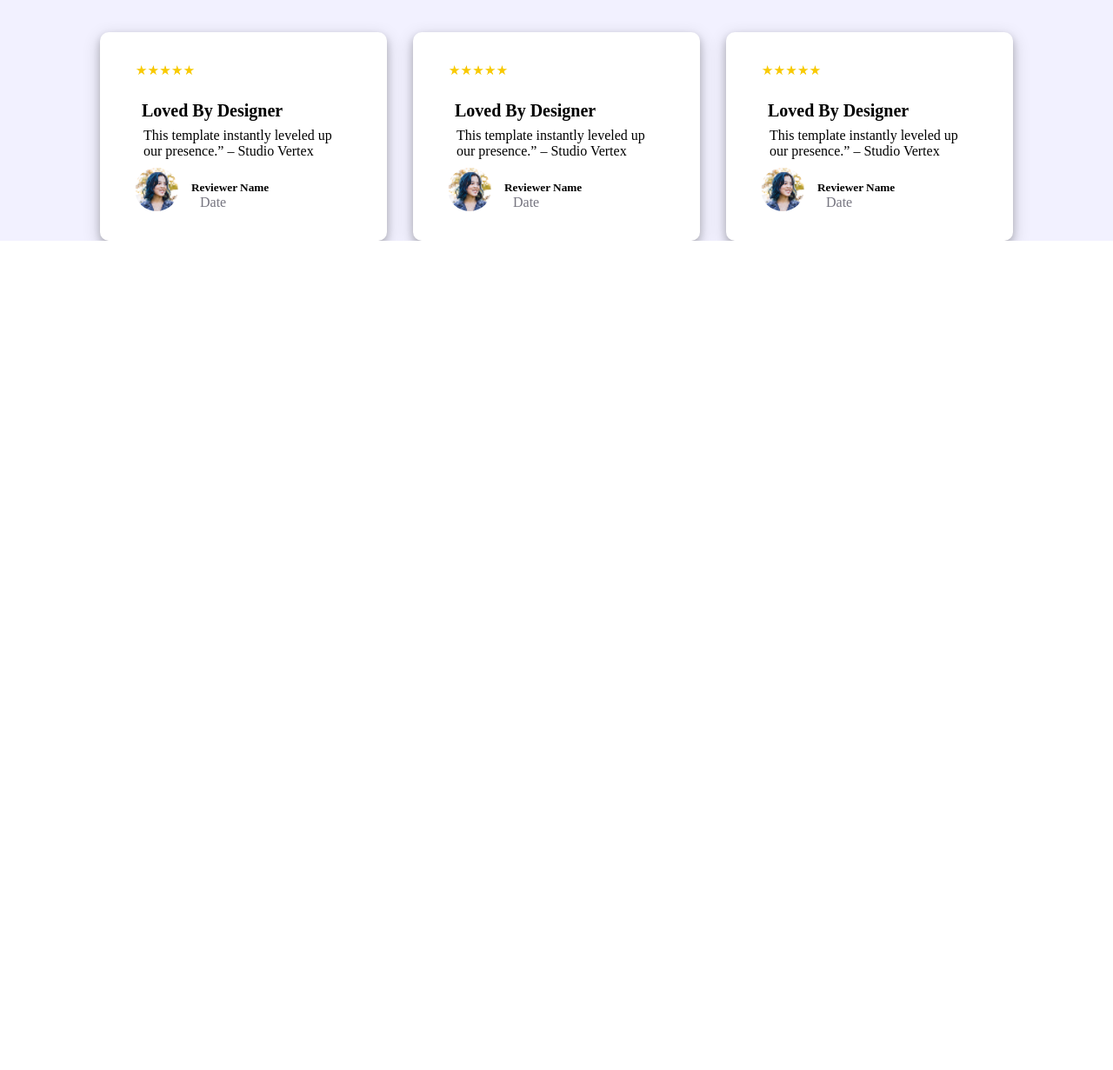
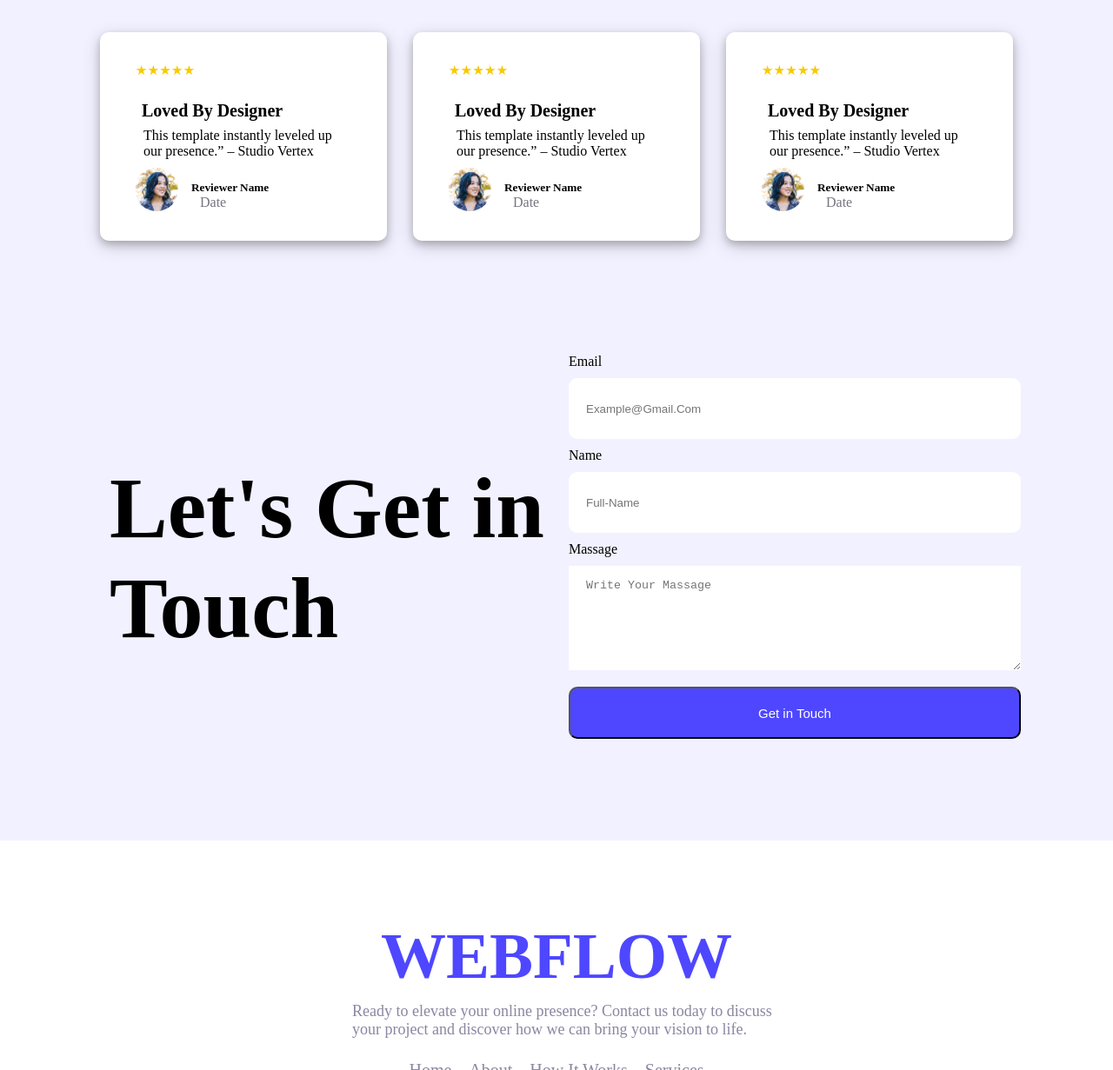
Before and after one commit to nafiz450/Assignment, a plain HTML site: page index.html in a window 1280 px wide. Shown: the part 1569-2800 px from the top of the page at 87% size. Before the commit the page ends 1846 px from the top, so only its background shows below. Drawn offline with Linux system fonts and the light colour scheme.

Commit message:
add file

```diff
--- a/index.css
+++ b/index.css
@@ -14,7 +14,7 @@ header{
 header nav{
     display: flex;
    justify-content: space-between;
-   max-width:1440px;
+   max-width:1540px;
    margin: auto;
 
  padding-top: 80px;
@@ -24,15 +24,28 @@ width:200px;
 height:190px;
 
 }
-nav .logo img{
-    width: 100%;
+nav .logo {
+     font-size: 50px;
+    font-weight:bolder;
+    color: #4E47FF;
+    text-transform: uppercase;
+    margin-left: -20px;
 }
 .sing-up-button button{
 height: 45px;
-width: 130px;
+width: 150px;
 border-radius: 5px;
 border: none;
 background-color: #4E47FF;
+cursor: pointer;
+}
+
+.sing-up-button button:hover{
+    background: #47ff6fd5;
+    width: 160px;
+    height: 50px;
+    transition: 1s;
+
 }
 .sing-up-button button a{
     text-decoration: none;
@@ -41,9 +54,8 @@ background-color: #4E47FF;
     text-transform: capitalize;
 
 }
-.logo img{
-    width: 100%;
-}
+
+
 .template{
     display: flex;
     flex-direction: column;
@@ -55,21 +67,32 @@ background-color: #4E47FF;
     height:230px;
     width:800px;
     margin:auto;
-   background-color: #00000081;
-  border: 1px solid black;
+
+
   text-align: center;
 
 
 }
  .template .template-button{
-
-   padding: 15px 25px;
+ width: 250px;
+   padding: 15px 35px;
 
 border-radius: 5px;
 border: none;
 background-color: #4E47FF;
 margin-top: 20px;
 }
+
+.template .template-button:hover{
+    width: 280px;
+   padding: 20px 70px;
+
+border-radius: 5px;
+
+    background: #47ff6fd5;
+transition: 1s;
+}
+
 .template .template-button a{
      text-decoration: none;
     color: #fff;
@@ -91,7 +114,7 @@ main{
 .action{
     display: flex;
     justify-content: space-around;
-    margin-top: 100px;
+    padding-top: 100px;
     margin-bottom: 100px;
 }
 .action-left{
@@ -113,12 +136,23 @@ main{
 
 }
 .action-left button{
+    width: 300px;
 padding: 15px 25px;
 background-color: #4E47FF;
 border-radius: 5px;
 border: none;
 margin-top: 20px;
+cursor: pointer;
 }
+
+.action-left button:hover{
+background: #47ff6fd5;
+width: 350px;
+padding: 25px 35px;
+transition: 1s;
+}
+
+
 .action-left button a{
   text-decoration: none;
     color: #fff;
@@ -236,3 +270,148 @@ width: 70px;
     color: #767580;
     text-transform: capitalize;
 }
+
+.newslater-section{
+   margin-top: 40px;
+}
+.newslater-full{
+    display: flex;
+    width: 1140px;
+    height: 650px;
+    margin: auto;
+    align-items: center;
+    justify-content: center;
+}
+.newslater-left{
+    width: 528px;
+    display: flex;
+
+}
+.newslater-left h2{
+    font-size: 100px;
+
+}
+.newslater-right{
+    height: 490px;
+    width: 500px;
+}
+.newslater-right   input{
+    display: block;
+    width: 100%;
+    height: 70px;
+    border: none;
+    outline: none;
+    border-radius: 10px;
+    padding-left: 20px;
+
+
+}
+
+.newslater-right  ::placeholder {
+
+
+  text-transform: capitalize;
+}
+
+#textarea{
+text-transform: capitalize;
+padding-left: 20px ;
+padding-top: 15px;
+}
+.newslater-right textarea{
+    width: 100%;
+border: none;
+outline: none;
+
+}
+.newslater-button{
+     background-color: #4E47FF;
+     height: 60px;
+     width: 104%;
+     margin-top: 15px;
+     border-radius: 10px;
+     outline: none;
+     cursor: pointer;
+
+}
+.newslater-button:hover{
+    background: #47ff6fd5;
+    transition: 1s;
+    font-size: 15px;
+    color: #000;
+}
+
+.newslater-button button{
+    outline: none;
+}
+
+.newslater-button a{
+    text-decoration: none;
+    border-radius: 5px;
+border: none;
+
+font-size: 15px;
+color: #fff;
+width: 100%;
+}
+
+
+
+form .label{
+    display: block;
+    text-transform: capitalize;
+    margin: 10px 0;
+}
+
+
+footer{
+    background: #fff;
+    display: flex;
+    justify-content: space-around;
+    align-items: center;
+    padding: 20px 0;
+
+}
+.footer-section{
+
+width: 550px;
+height: 200px;
+padding: 70px 0;
+
+}
+.navbar ul{
+    display: flex;
+    justify-content: center;
+    align-items: center;
+     margin-top: 15px;
+}
+
+.navbar ul li{
+    list-style: none;
+}
+.navbar ul li a{
+    text-decoration: none;
+    text-transform: capitalize;
+    font-size:20px;
+    padding: 0 10px;
+       color: #8987A1;
+
+}
+
+
+
+.footer-section .logo{
+    display: flex;
+    align-items: center;
+    justify-content: center;
+    font-size: 50px;
+    font-weight: 900;
+    color: #4E47FF;
+    text-transform: uppercase;
+}
+.text p{
+    color: #8987A1;
+    font-size: 18px;
+    margin-left: 40px;
+    padding: 10px 0;
+}
--- a/index.html
+++ b/index.html
@@ -10,7 +10,7 @@
     <header>
        <nav>
          <div class="logo">
-            <img src="/images/logo.for.png" alt="">
+            <h2>Webflow</h2></div>
         </div>
         <div class="sing-up-button">
             <button><a href="#">sign up</a> </button>
@@ -130,7 +130,25 @@
 
 
 
+       <div class="newslater-section">
+       <div class="newslater-full">
+         <div class="newslater-left">
+            <h2>Let's Get in Touch</h2>
+        </div>
+        <div class="newslater-right">
+            <form action="#">
+                <label for="email" class="label">email</label>
+                <input type="email" name="" id="email" placeholder="example@gmail.com">
+                <label for="name" class="label">name</label>
+                <input type="text" name="" id="name" placeholder="full-name">
+                 <label for="textarea" class="label">massage</label>
+                <textarea name="" id="textarea" placeholder="write your massage" cols="15" rows="7" id="textarea"></textarea>
+                <button class="newslater-button"><a href="#">Get in Touch</a></button>
+            </form>
 
+        </div>
+       </div>
+       </div>
 
 
 
@@ -143,5 +161,27 @@
 
 </main>
 
+<footer>
+<div class="footer-section">
+    <div class="logo"><h2>Webflow</h2></div>
+    <div class="text"><p>Ready to elevate your online presence?
+         Contact us today to discuss your
+         project and discover how we can bring your
+          vision to life.</p></div>
+
+          <div class="navbar">
+    <ul>
+        <li><a href="#">home</a></li>
+         <li><a href="#">about</a></li>
+          <li><a href="#">how it works</a></li>
+           <li><a href="#">services</a></li>
+
+    </ul>
+</div>
+
+</div>
+
+</footer>
+
 </body>
 </html>
```
